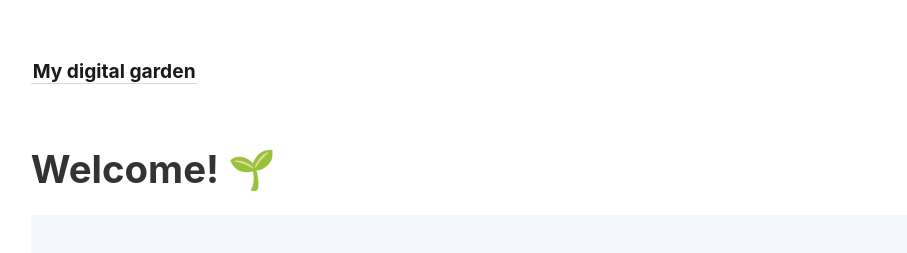
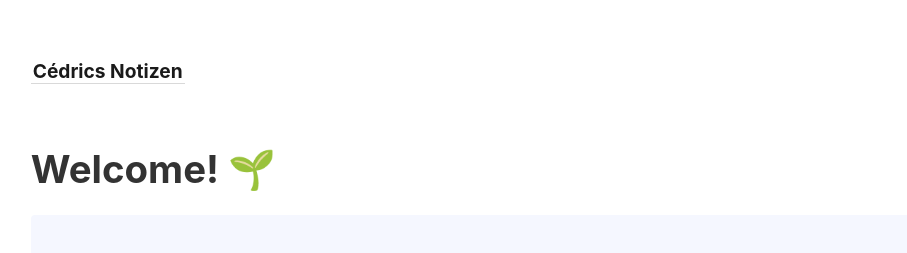
Before and after one commit to cedhue/notizen, a Jekyll site: the page built from _pages/index.md, in a window 1280 px wide. Shown: the top 253 px of the page, without its empty margins (46-953 px from the left). Built offline with Jekyll 4.4.1, drawn with Linux system fonts in a browser that asks for light colours.

Commit message:
Update _config.yml

```diff
--- a/_config.yml
+++ b/_config.yml
@@ -1,4 +1,4 @@
-title:               My digital garden
+title:               Cédrics Notizen
 include:             ['_pages']
 exclude:             ['_includes/notes_graph.json']
 # You may need to change the base URL depending on your deploy configuration.
```
